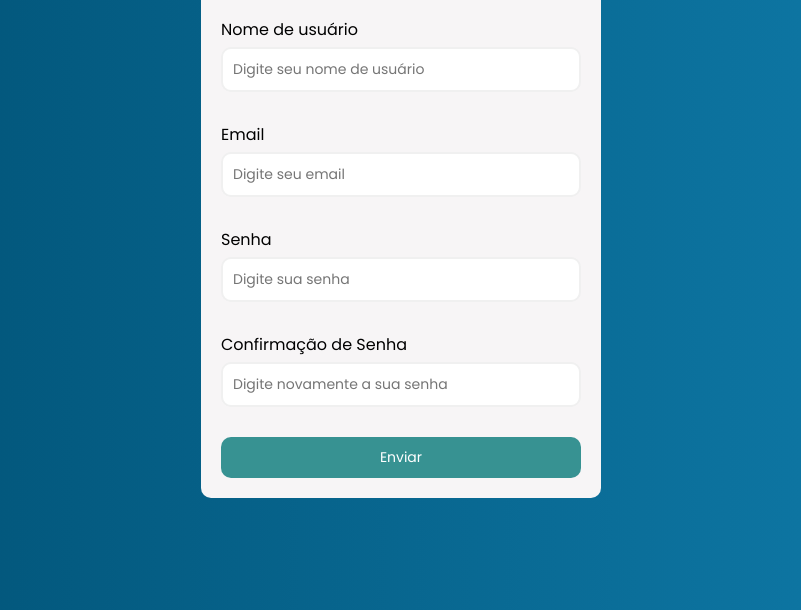
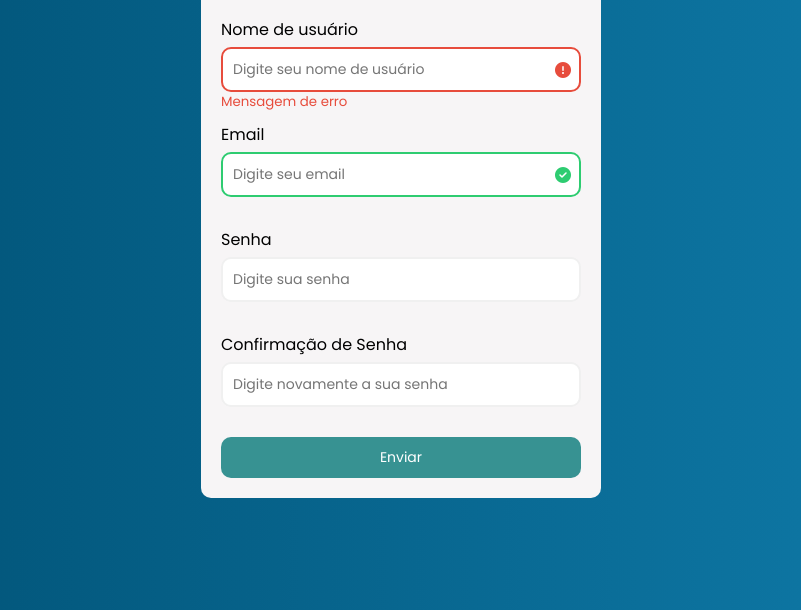
Before and after one commit to SgCafe/Formulario-Html-Css-Js, a plain HTML site: page index.html in a window 1280 px wide. Shown: the part 190-800 px from the top of the page, without its empty margins (239-1040 px from the left). Drawn offline with Linux system fonts and the light colour scheme.

Commit message:
"feat: change html and increment css styles"

```diff
--- a/index.html
+++ b/index.html
@@ -19,7 +19,7 @@
         <h2>Criar uma conta</h2>
       </div>
       <form class="form" id="form">
-        <div class="form-control">
+        <div class="form-control error">
           <label for="username">Nome de usuário</label>
           <input
             type="text"
@@ -31,7 +31,7 @@
           <small>Mensagem de erro</small>
         </div>
 
-        <div class="form-control">
+        <div class="form-control success">
           <label for="email">Email</label>
           <input type="text" id="email" placeholder="Digite seu email" />
           <i class="fa-solid fa-circle-exclamation"></i>
--- a/style.css
+++ b/style.css
@@ -75,3 +75,27 @@ body{
      border: none;
      color: white;
 }
+
+/* ERROR AND SUCCESS */
+.form-control.success input{
+    border-color: #2ecc71;
+}
+
+.form-control.error input{
+    border-color: #e74c3c;
+}
+
+.form-control.success i.fa-circle-check{
+    color: #2ecc71;
+    visibility: visible;
+}
+
+.form-control.error i.fa-circle-exclamation{
+    color: #e74c3c;
+    visibility: visible;
+}
+
+.form-control.error small{
+    color: #e74c3c;
+    visibility: visible;
+}
```
